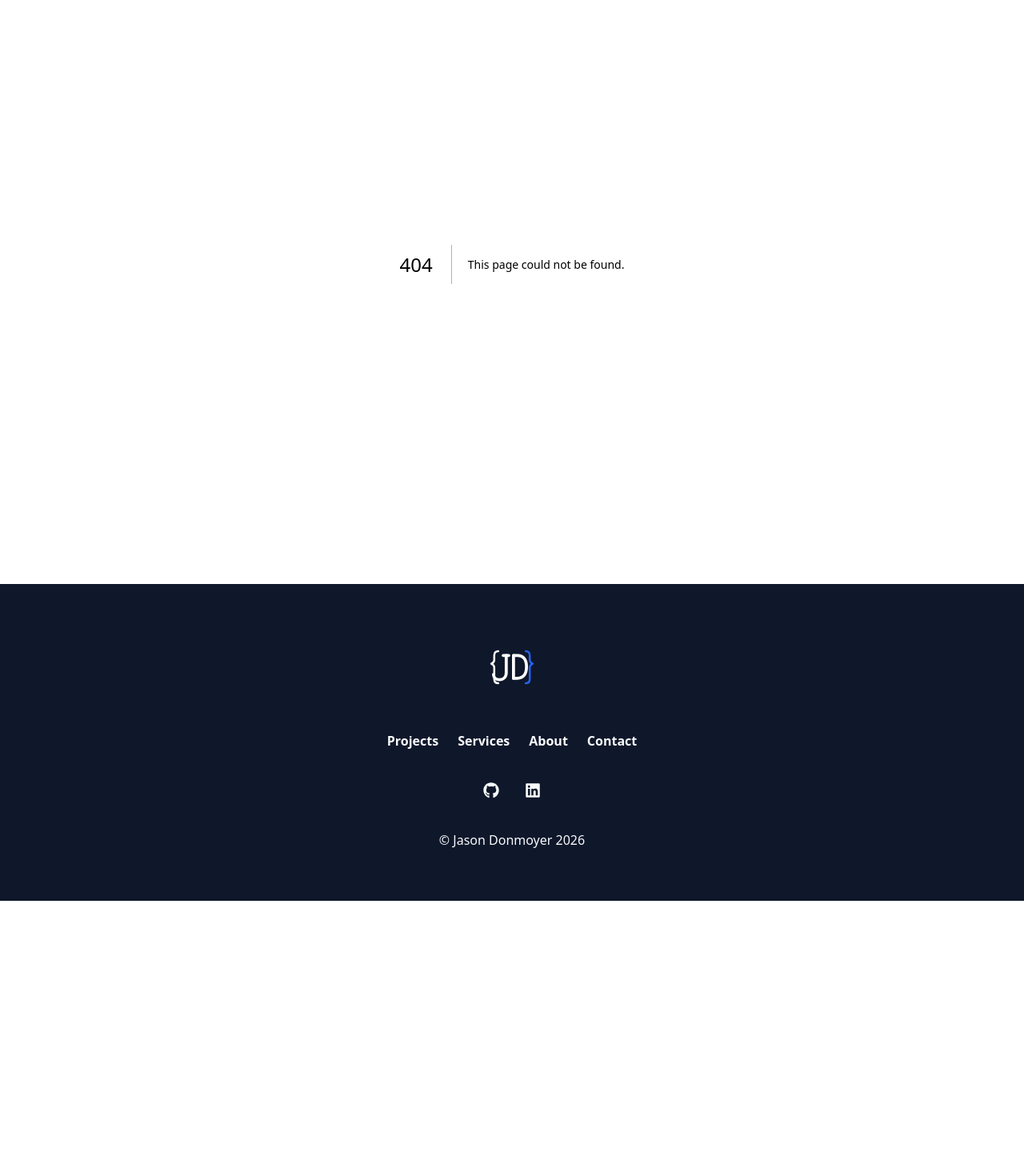
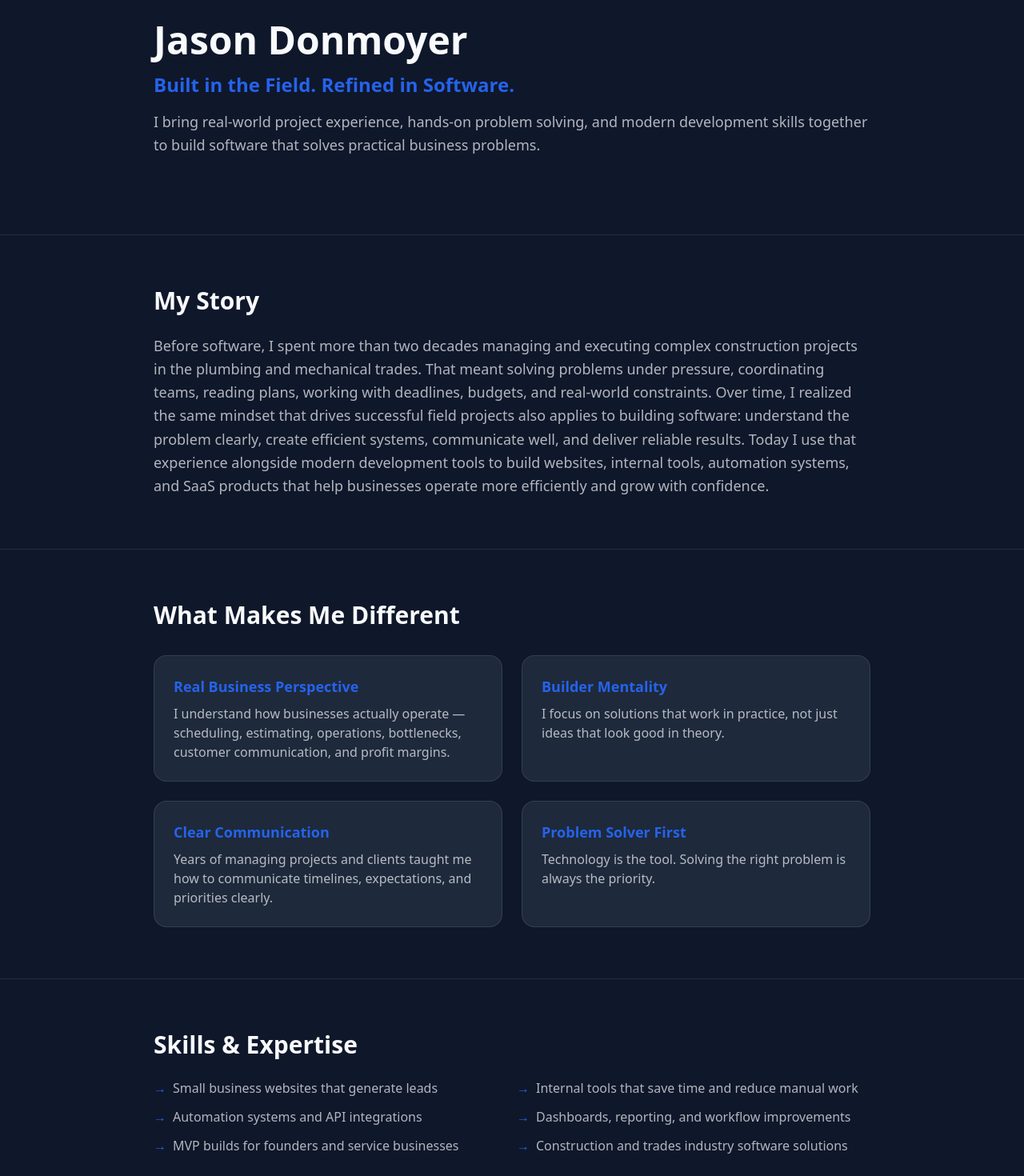
Before and after one commit to Jason-Donmoyer/jason-donmoyer-portfolio, a Next.js app: page /about in a window 1280 px wide. Before the commit this address had no page. Shown: the part 160-1630 px from the top of the page at 80% size. Before the commit the page ends 1286 px from the top, so only its background shows below. Built offline with nearby package versions, Linux system fonts and the light colour scheme.

Commit message:
Created about page

```diff
--- /dev/null
+++ b/src/app/about/page.tsx
@@ -0,0 +1,101 @@
+import Link from 'next/link'
+
+export default function About() {
+    return (
+        <main className="bg-primary min-h-screen">
+
+            {/* Hero */}
+            <section className="py-24 px-8 border-b border-surface/10">
+                <div className="max-w-4xl mx-auto">
+                    <h1 className="text-5xl font-bold text-surface mb-4">Jason Donmoyer</h1>
+                    <h2 className="text-2xl text-accent font-semibold mb-4">Built in the Field. Refined in Software.</h2>
+                    <p className="text-surface/70 text-lg leading-relaxed">I bring real-world project experience, hands-on problem solving, and modern development skills together to build software that solves practical business problems.</p>
+                </div>
+            </section>
+
+            {/* My Story */}
+            <section className="py-16 px-8 border-b border-surface/10">
+                <div className="max-w-4xl mx-auto">
+                    <h2 className="text-3xl font-bold text-surface mb-6">My Story</h2>
+                    <p className="text-surface/70 text-lg leading-relaxed">Before software, I spent more than two decades managing and executing complex construction projects in the plumbing and mechanical trades. That meant solving problems under pressure, coordinating teams, reading plans, working with deadlines, budgets, and real-world constraints.
+
+                    Over time, I realized the same mindset that drives successful field projects also applies to building software: understand the problem clearly, create efficient systems, communicate well, and deliver reliable results.
+
+                    Today I use that experience alongside modern development tools to build websites, internal tools, automation systems, and SaaS products that help businesses operate more efficiently and grow with confidence.</p>
+                </div>
+            </section>
+
+            {/* What Makes Me Different */}
+            <section className="py-16 px-8 border-b border-surface/10">
+                <div className="max-w-4xl mx-auto">
+                    <h2 className="text-3xl font-bold text-surface mb-8">What Makes Me Different</h2>
+                    <div className="grid grid-cols-1 md:grid-cols-2 gap-6">
+                        <div className="rounded-2xl border border-surface/10 p-6 bg-secondary">
+                            <h3 className="text-lg font-semibold text-accent mb-2">Real Business Perspective</h3>
+                            <p className="text-surface/70">I understand how businesses actually operate — scheduling, estimating, operations, bottlenecks, customer communication, and profit margins.</p>
+                        </div>
+                        <div className="rounded-2xl border border-surface/10 p-6 bg-secondary">
+                            <h3 className="text-lg font-semibold text-accent mb-2">Builder Mentality</h3>
+                            <p className="text-surface/70">I focus on solutions that work in practice, not just ideas that look good in theory.</p>
+                        </div>
+                        <div className="rounded-2xl border border-surface/10 p-6 bg-secondary">
+                            <h3 className="text-lg font-semibold text-accent mb-2">Clear Communication</h3>
+                            <p className="text-surface/70">Years of managing projects and clients taught me how to communicate timelines, expectations, and priorities clearly.</p>
+                        </div>
+                        <div className="rounded-2xl border border-surface/10 p-6 bg-secondary">
+                            <h3 className="text-lg font-semibold text-accent mb-2">Problem Solver First</h3>
+                            <p className="text-surface/70">Technology is the tool. Solving the right problem is always the priority.</p>
+                        </div>
+                    </div>
+                </div>
+            </section>
+
+            {/* Skills */}
+            <section className="py-16 px-8 border-b border-surface/10">
+                <div className="max-w-4xl mx-auto">
+                    <h2 className="text-3xl font-bold text-surface mb-6">Skills & Expertise</h2>
+                    <ul className="grid grid-cols-1 md:grid-cols-2 gap-3">
+                        <li className="text-surface/70 flex items-center gap-2">
+                            <span className="text-accent">→</span>Small business websites that generate leads
+                        </li>
+                        <li className="text-surface/70 flex items-center gap-2">
+                            <span className="text-accent">→</span>Internal tools that save time and reduce manual work
+                        </li>
+                        <li className="text-surface/70 flex items-center gap-2">
+                            <span className="text-accent">→</span>Automation systems and API integrations
+                        </li>
+                        <li className="text-surface/70 flex items-center gap-2">
+                            <span className="text-accent">→</span>Dashboards, reporting, and workflow improvements
+                        </li>
+                        <li className="text-surface/70 flex items-center gap-2">
+                            <span className="text-accent">→</span>MVP builds for founders and service businesses
+                        </li>
+                        <li className="text-surface/70 flex items-center gap-2">
+                            <span className="text-accent">→</span>Construction and trades industry software solutions
+                        </li>
+                    </ul>
+                </div>
+            </section>
+
+            {/* Why It MAtters */}
+            <section className="py-16 px-8 border-b border-surface/10">
+                <div className="max-w-4xl mx-auto">
+                    <h2 className="text-3xl font-bold text-surface mb-6">Why It Matters</h2>
+                    <p className="text-surface/70 text-lg leading-relaxed">Anyone can learn syntax. Experience solving expensive, time-sensitive real-world problems is harder to teach. I bring both technical skills and practical judgment to every project.</p>
+                </div>
+            </section>
+
+            {/* CTA Button */}
+            <section className="py-16 px-8">
+                <div className="max-w-4xl mx-auto">
+                    <Link
+                        href='/contact'
+                        className="px-6 py-3 bg-accent text-surface rounded-xl font-semibold hover:bg-accent-hover"
+                    >
+                        Contact Me
+                    </Link>
+                </div>
+            </section>
+        </main>
+    )
+}
```
